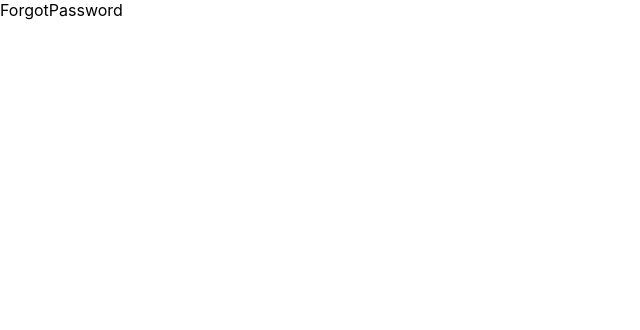
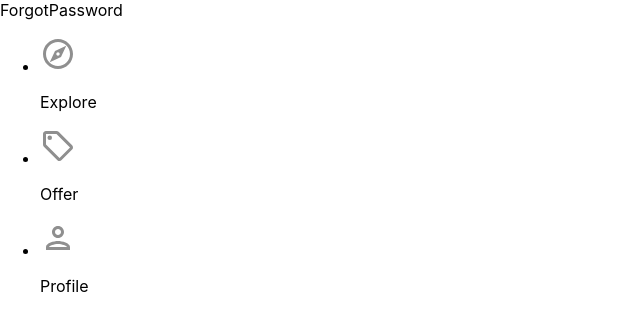
Before and after one commit to FadiZahhar/housemarketplace-firebase9, a React (Create React App) app: page /forget-password in a window 1280 px wide. Shown: the top 330 px of the page, without its empty margins (0-640 px from the left). Built offline with nearby package versions, Linux system fonts and the light colour scheme.

Commit message:
adding the navigation

```diff
--- a/src/App.js
+++ b/src/App.js
@@ -5,7 +5,7 @@
 import SignIn from './pages/SignIn';
 import SignUp from './pages/SignUp';
 import ForgotPassword from './pages/ForgotPassword';
-
+import Navbar from './components/Navbar';
 function App() {
   return (
     <>
@@ -18,6 +18,7 @@
           <Route path="/sign-up" element={<SignUp />} />
           <Route path="/forget-password" element={<ForgotPassword />} />
         </Routes>
+        <Navbar />
       </Router>
     </>
   );
--- /dev/null
+++ b/src/components/Navbar.jsx
@@ -0,0 +1,56 @@
+import { useNavigate, useLocation } from "react-router-dom";
+import {ReactComponent as ExploreIcon } from '../assets/svg/exploreIcon.svg'
+import {ReactComponent as OfferIcon } from '../assets/svg/localOfferIcon.svg'
+import {ReactComponent as PersonOutlineIcon } from '../assets/svg/personOutlineIcon.svg';
+
+function Navbar() {
+    const navigation = useNavigate()
+    const location = useLocation()
+
+
+    const pathMatchRoute = (route) => {
+        if(route === location.pathname) {
+            return true
+        }
+    }
+    return (
+        <footer className='navbar'>
+            <nav className="navbarNav">
+                <ul className="navbarListItems">
+                    <li className="navbarListItem">
+                        <ExploreIcon fill={pathMatchRoute('/') ? '#2c2c2c' : '#8f8f8f'} width='36px' height='36px' />
+                        <p
+                        className={
+                            pathMatchRoute('/')
+                            ? 'navbarListItemNameActive'
+                            : 'navbarListItemName'
+                        }
+                        >Explore</p>
+                    </li>
+                    <li className="navbarListItem">
+                        <OfferIcon fill={pathMatchRoute('/offers') ? '#2c2c2c' : '#8f8f8f'} width='36px' height='36px' />
+                        <p
+                        className={
+                            pathMatchRoute('/offer')
+                            ? 'navbarListItemNameActive'
+                            : 'navbarListItemName'
+                        }>
+                        Offer</p>
+                    </li>
+                    <li className="navbarListItem">
+                        <PersonOutlineIcon fill={pathMatchRoute('/profile') ? '#2c2c2c' : '#8f8f8f'} width='36px' height='36px' />
+                        <p
+                        className={
+                            pathMatchRoute('/profile')
+                            ? 'navbarListItemNameActive'
+                            : 'navbarListItemName'
+                        }>
+                        Profile</p>
+                    </li>
+                </ul>
+            </nav>
+        </footer>
+    )
+}
+
+export default Navbar
--- a/src/pages/Explore.jsx
+++ b/src/pages/Explore.jsx
@@ -0,0 +1,9 @@
+import React from 'react'
+
+function Explore() {
+  return (
+    <div>Explore</div>
+  )
+}
+
+export default Explore
```
